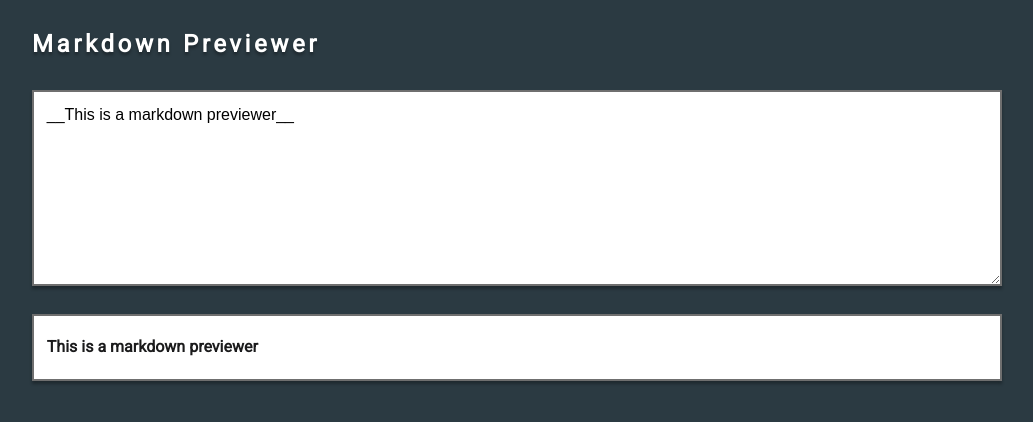
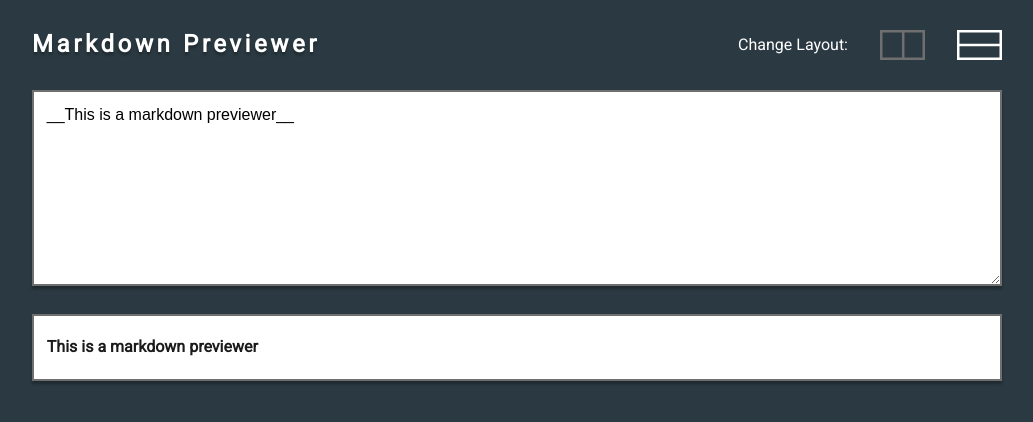
Before and after one commit to alboz1/react-markdown-previewer, a React app: page / in a window 1280 px wide. Shown: the whole page, without its empty margins (123-1156 px from the left). Built offline with nearby package versions, Linux system fonts and the light colour scheme.

Commit message:
added option to change layout

```diff
--- a/src/components/App.js
+++ b/src/components/App.js
@@ -1,14 +1,15 @@
 import React from 'react';
 import Markdown from './Markdown';
 import Preview from './Preview';
-
+import Header from './Header';
 import marked from 'marked';
 
 export default class App extends React.Component {
     constructor(props) {
         super(props);
         this.state = {
-            value: '__This is a markdown previewer__'
+            value: '__This is a markdown previewer__',
+            column: false
         }
 
         marked.setOptions({
@@ -18,6 +19,7 @@ export default class App extends React.Component {
         });
 
         this.getUserInput = this.getUserInput.bind(this);
+        this.changeLayout = this.changeLayout.bind(this);
     }
 
     getUserInput(e) {
@@ -29,13 +31,23 @@ export default class App extends React.Component {
         return {__html: markUp};
     }
 
+    changeLayout(e) {
+        if (e.currentTarget.id === 'col') {
+            this.setState({column: true});
+        } else {
+            this.setState({column: false});
+        }
+    }
+
     render() {
         return (
-            <main className="container">
-                <h1 className="head-title">Markdown Previewer</h1>
-                <Markdown value={this.state.value} onChange={this.getUserInput}/>
-                <Preview renderMarkdown={this.getMarkdownText()} />
-            </main>
+            <div className="container">
+                <Header active={this.state.column} onClick={this.changeLayout}/>
+                <main className={this.state.column ? "col" : ""}>
+                    <Markdown value={this.state.value} onChange={this.getUserInput}/>
+                    <Preview renderMarkdown={this.getMarkdownText()} />
+                </main>
+            </div>
         );
     }
 }
--- /dev/null
+++ b/src/components/Header.js
@@ -0,0 +1,20 @@
+import React from 'react';
+
+const Header = (props) => {
+    return (
+        <header className="site-header">
+            <h1 className="head-title">Markdown Previewer</h1>
+            <div className="icon-wrapper">
+                <span>Change Layout:</span>
+                <button id="col" className={props.active ? "active" : ""} onClick={props.onClick}>
+                    <svg className="col-icon" width="45" height="30" viewBox="0 0 45 30" version="1.1" xmlns="http://www.w3.org/2000/svg" xmlnsXlink="http://www.w3.org/1999/xlink"><g id="Canvas" transform="translate(12 199)"><g id="Vector"><mask id="mask0_outline_ins"><use xlinkHref="#path0_fill" fill="white" transform="translate(-12 -199)"/></mask><g mask="url(#mask0_outline_ins)"><use xlinkHref="#path1_stroke_2x" transform="translate(-12 -199)" fill="#6F6F6F"/></g></g></g><defs><path id="path0_fill" d="M 0 0L 45 0L 45 30L 0 30L 0 0Z"/><path id="path1_stroke_2x" d="M 21.9758 0.666664L 21.9758 30L 24.4758 30L 24.4758 0.666664L 21.9758 0.666664ZM 0 0L 0 -2.5L -2.5 -2.5L -2.5 0L 0 0ZM 45 0L 47.5 0L 47.5 -2.5L 45 -2.5L 45 0ZM 45 30L 45 32.5L 47.5 32.5L 47.5 30L 45 30ZM 0 30L -2.5 30L -2.5 32.5L 0 32.5L 0 30ZM 0 2.5L 45 2.5L 45 -2.5L 0 -2.5L 0 2.5ZM 42.5 0L 42.5 30L 47.5 30L 47.5 0L 42.5 0ZM 45 27.5L 0 27.5L 0 32.5L 45 32.5L 45 27.5ZM 2.5 30L 2.5 0L -2.5 0L -2.5 30L 2.5 30Z"/></defs></svg>
+                </button>
+                <button className={props.active ? "" : "active"} onClick={props.onClick}>
+                    <svg className="row-icon" width="45" height="30" viewBox="0 0 45 30" version="1.1" xmlns="http://www.w3.org/2000/svg" xmlnsXlink="http://www.w3.org/1999/xlink"><g transform="translate(435 47)"><g><mask id="b"><use xlinkHref="#a" fill="white" transform="rotate(180 -195 -8.5)"/></mask><g mask="url(#b)"><use xlinkHref="#c" transform="rotate(180 -195 -8.5)" fill="#6F6F6F"/></g></g></g><defs><path id="a" d="M 0 0L 45 0L 45 30L 0 30L 0 0Z"/><path id="c" d="M 0 16.25L 45 16.25L 45 13.75L 0 13.75L 0 16.25ZM 0 0L 0 -2.5L -2.5 -2.5L -2.5 0L 0 0ZM 45 0L 47.5 0L 47.5 -2.5L 45 -2.5L 45 0ZM 45 30L 45 32.5L 47.5 32.5L 47.5 30L 45 30ZM 0 30L -2.5 30L -2.5 32.5L 0 32.5L 0 30ZM 0 2.5L 45 2.5L 45 -2.5L 0 -2.5L 0 2.5ZM 42.5 0L 42.5 30L 47.5 30L 47.5 0L 42.5 0ZM 45 27.5L 0 27.5L 0 32.5L 45 32.5L 45 27.5ZM 2.5 30L 2.5 0L -2.5 0L -2.5 30L 2.5 30Z"/></defs></svg>
+                </button>
+            </div>
+        </header>
+    );
+}
+
+export default Header;
--- a/src/styles/components/_app.sass
+++ b/src/styles/components/_app.sass
@@ -1,11 +1,11 @@
-main.container
+.container
     max-width: 970px
     margin: 0 auto
     padding: 0 .6em
-    .head-title
-        font-size: 1.5em
-        color: #fff
-        text-shadow: $shadow
-        letter-spacing: .15em
-        margin: 0
-        padding: 1.3em 0
+
+    main
+        &.col
+            display: flex
+            div
+                flex: 1
+                margin: 0
--- /dev/null
+++ b/src/styles/components/_header.sass
@@ -0,0 +1,33 @@
+.site-header
+    display: flex
+    justify-content: space-between
+    align-items: center
+    .head-title
+        font-size: 1.5em
+        color: #fff
+        text-shadow: $shadow
+        letter-spacing: .15em
+        margin: 0
+        padding: 1.3em 0
+    button
+        width: 45px
+        height: 30px
+        background: none
+        border: none
+        padding: 0
+        margin-left: 2em
+        cursor: pointer
+        outline: none
+        use
+            transition: fill 0.2s ease-in-out
+        &:hover use
+            fill: #fff
+        &.active use
+            fill: #fff
+
+    .icon-wrapper
+        display: flex
+        align-items: center
+        color: #fff
+        @media (max-width: 420px)
+            display: none
--- a/src/styles/index.sass
+++ b/src/styles/index.sass
@@ -12,5 +12,6 @@ body
 
 //COMPONENTS
 @import './components/app'
+@import './components/header'
 @import './components/markdown'
 @import './components/preview'
```
Also changed, not shown: src/styles/components/_markdown.sass (+11 -10 lines), dist/app.bundle.js, dist/main.css.
